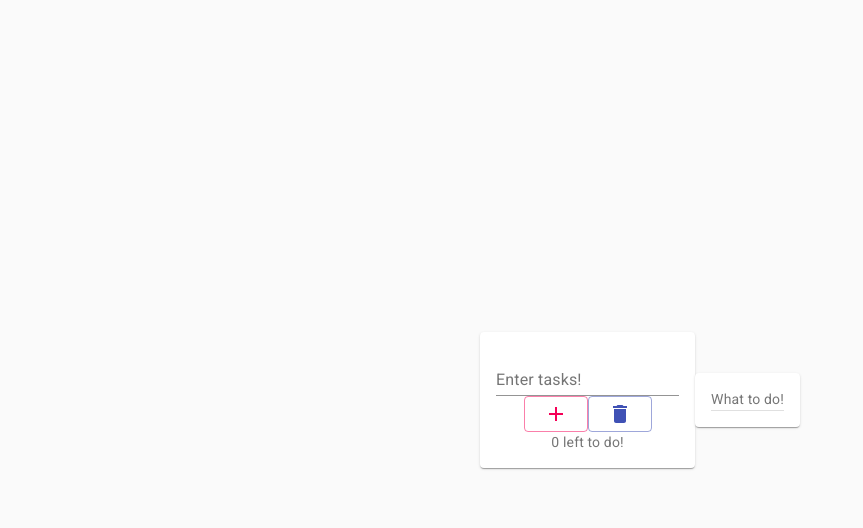
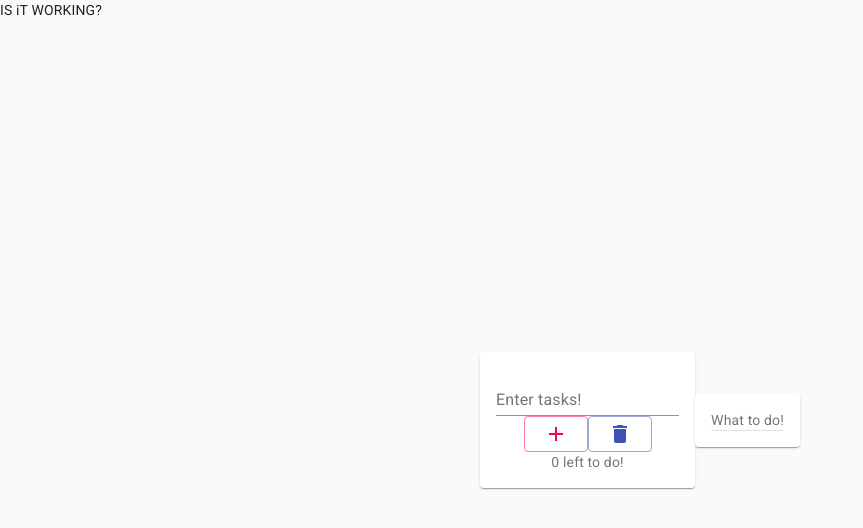
Before and after one commit to icest99/todo-list, a React (Create React App) app: page / in a window 1280 px wide. Shown: the top 528 px of the page, without its empty margins (0-863 px from the left). Built offline with nearby package versions, Linux system fonts and the light colour scheme.

Commit message:
Update App.js

```diff
--- a/src/App.js
+++ b/src/App.js
@@ -74,6 +74,7 @@ function App() {
   return (
     <div className={classes.root}>
       <CssBaseline />
+      IS iT WORKING?
       <Grid
         container
         direction="rows"
```
